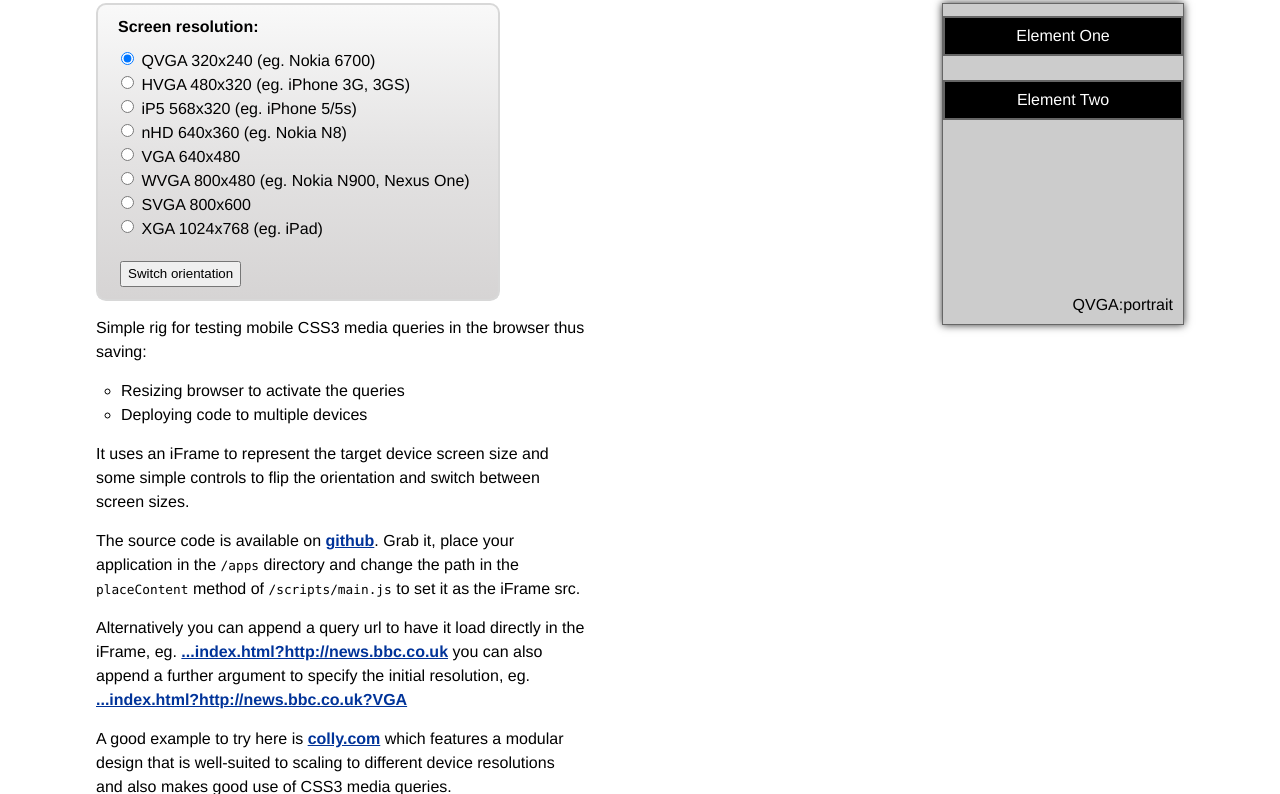
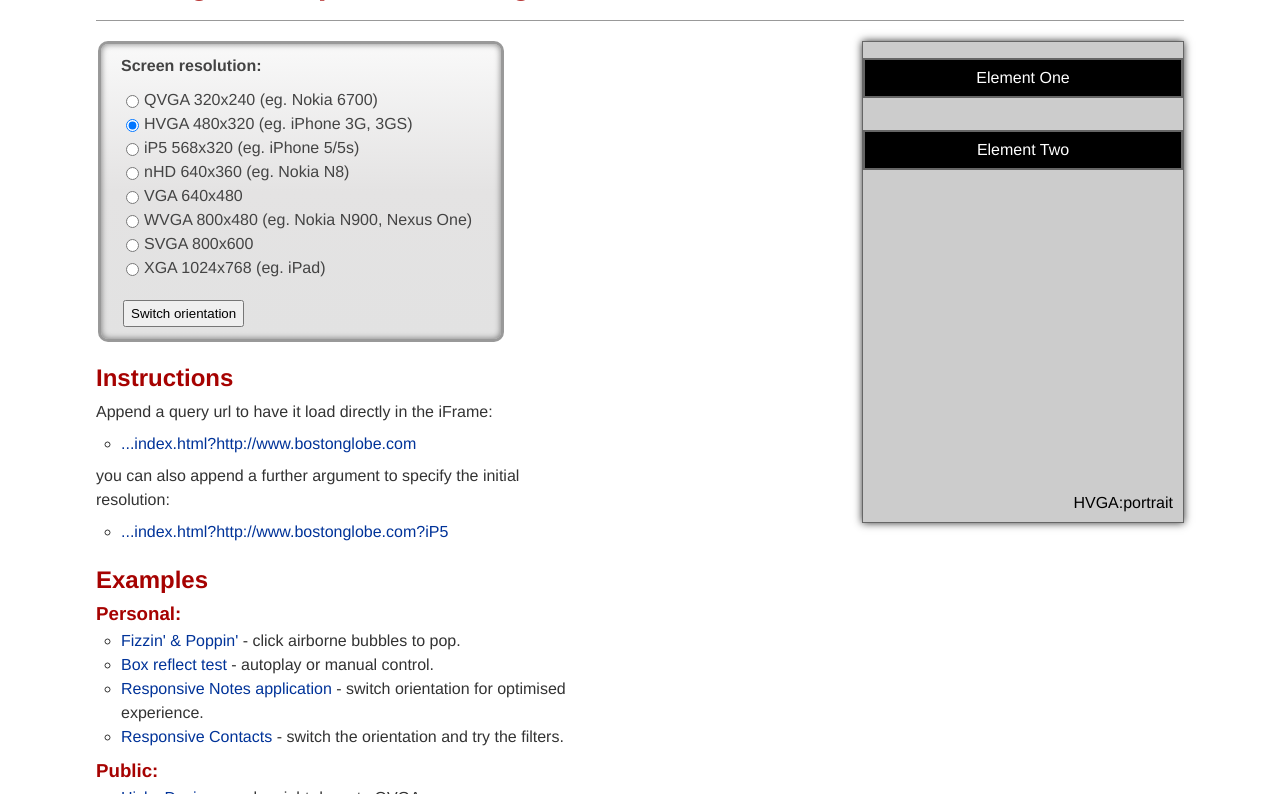
Before and after one commit to swervo/cssSandbox, a plain HTML site: page shell/index.html in a window 1280 px wide. Shown: the part 54-848 px from the top of the page. Drawn offline with Linux system fonts and the light colour scheme.

Commit message:
clean-up

```diff
--- a/common/domLib.js
+++ b/common/domLib.js
@@ -25,15 +25,6 @@
         }
     };
 
-    // adapted from http://snook.ca/archives/javascript/testing_for_a_v
-    domLib.objConverter = function (a) {
-        var o = {};
-        for(var i = 0; i < a.length; i++) {
-            o[a[i]] = "";
-        }
-        return o;
-    };
-
     aWindow.domLib = domLib;
 
 })(window);
--- a/common/styles/base.css
+++ b/common/styles/base.css
@@ -1,66 +1,91 @@
-html, body, div, span, iframe,
-h1, h2, h3, h4, h5, h6, p, blockquote, pre, code,
-img, small, strong, ol, ul, li,
-fieldset, form, label,
-footer, header {
+html, body, ul {
     margin:                 0;
     padding:                0;
 }
 
 html, body {
-    font:                   1em/1.5em Helvetica, sans-serif;
     height:                 100%;
 }
 
-h1 {
-    font-size:              1.7em;
-    font-weight:            normal;
+body {
+    font:                   1em/1.5em "Helvetica Neue", Arial, sans-serif;
+    color:                  #444;
+}
+
+header, h2, h3 {
+    color: #A60201;
+}
+
+header {
+    padding: 10px 0;
+    margin-bottom:          20px;
+    border-bottom:          1px solid #999;
+    font-size:              2em;
+    font-weight:            bold;
     line-height:            1.7em;
 }
 
-fieldset.screenRes {
-    background:             -webkit-gradient(linear, left top, left bottom, color-stop(0.0, #F9F9F9), color-stop(0.5, #E4E3E3), to(#D6D4D4));
-    background:             -moz-linear-gradient(top, #F9F9F9, #E4E3E3 50%, #D6D4D4);
-    background:             linear-gradient(to bottom, #F9F9F9, #E4E3E3 50%, #D6D4D4);
-    width:                  360px;
-    border:                 2px solid #D8D8D8;
-    -webkit-border-radius:  10px;
-    -moz-border-radius:     10px;
-    border-radius:          10px;
-    padding:                10px 20px 10px;
+h2 {
+    margin: 1em 0 0.4em;
 }
 
-fieldset > label:first-child {
+h3 {
+    margin: 0.5em 0 0.2em;
+}
+
+p {
+    margin: 0.5em 0;
+}
+
+.screenRes {
+    width:                  360px;
+    padding:                10px 20px;
+    box-shadow:             inset 0 0 6px rgba(0,0,0,0.5);
+    border:                 3px solid #999;
+    border-radius:          10px;
+    background:             -webkit-gradient(linear, left top, left bottom, color-stop(0.0, #F9F9F9), color-stop(0.5, #E4E3E3), to(#E2E2E2));
+    background:             -moz-linear-gradient(top, #F9F9F9, #E4E3E3 50%, #E2E2E2);
+    background:             linear-gradient(to bottom, #F9F9F9, #E4E3E3 50%, #E2E2E2);
+}
+
+.screenRes--title {
     display:                block;
     margin-bottom:          10px;
     font-size:              1em;
     font-weight:            bold;
 }
 
-fieldset button {
-    margin:                 20px 2px 2px;
-    padding:                3px 6px 4px;
+.screenRes input,
+.screenRes label,
+.screenRes--switch {
+    cursor:                 pointer;
 }
 
-fieldset input {
-    margin:                 3px;
-    vertical-align:         top;
+.screenRes input {
+    margin-right:           5px;
+    vertical-align:         text-bottom;
+}
+
+.screenRes--switch {
+    margin:                 20px 2px 2px;
+    padding:                4px 6px;
 }
 
 ul li {
     list-style:             circle;
-    margin:                 0 0 0 25px;
+    margin-left:            25px;
 }
 
 a {
     color:                  #039;
-    font-weight:            bold;
+    text-decoration:        none;
 }
 a:visited {
     color:                  #006;
 }
 a:hover {
-    color:                  #00f;
+    text-decoration:        underline;
+    background-color:       #EEE;
 }
 a:focus {
     outline:                #666 dotted 1px;
@@ -76,36 +101,20 @@ a:focus {
 
 .copy {
     width:                  45%;
-    padding-bottom:         35px;
+    padding-bottom:         80px;
+    color:                  #333;
 }
 
-.copy p {
-    margin:                 15px 0;
-}
-
-.copy code {
-    font:                   0.8em Monaco, Courier;
-}
-
-header {
-    display:                block;
-    border-bottom:          1px solid #999;
-    margin-bottom:          10px;
-}
 
 footer {
     position:               absolute;
     bottom:                 0;
-    padding:                5px 0;
+    width:                  100%;
     border-top:             1px solid #999;
-    height:                 30px;
-    width:                  100%;
-    line-height:            0.7em;
     font-size:              0.6em;
 }
 
 .copyright {
-    font-weight:            normal;
     float:                  right;
     text-align:             right;
 }
--- a/common/styles/screen.css
+++ b/common/styles/screen.css
@@ -2,18 +2,16 @@
    Adjusting the width demonstrates how the component scales to the available screen estate */
 
 .screenFrame {
-    overflow: auto;
+    box-shadow:             0 0 8px #333;
+    border:                 1px solid #666;
+    float:                  right;
+    overflow:               hidden;
 }
 
-.screen {
-    position:               absolute;
-    right:                  0;
-    top:                    57px;
-    border:                 1px solid #666;
-    overflow:               hidden;
-    -webkit-box-shadow:     0 0 8px #333;
-    -moz-box-shadow:        0 0 8px #333;
-    box-shadow:             0 0 8px #333;
+.deviceScreen {
+    height:                 100%;
+    width:                  100%;
+    border-width:           0;
 }
 
 /* QVGA */
@@ -51,7 +49,6 @@
     height:                 320px;
 }
 
-
 /* nHD - eg. Nokia N8 */
 
 .portrait.nHD {
@@ -88,7 +85,6 @@
     height:                 480px;
 }
 
-
 /* SVGA */
 
 .portrait.SVGA {
@@ -101,7 +97,6 @@
     height:                 600px;
 }
 
-
 /* XGA */
 
 .portrait.XGA {
--- a/shell/index.html
+++ b/shell/index.html
@@ -1,88 +1,95 @@
 <!DOCTYPE html>
 <html>
+    <meta charset="utf-8">
     <head>
-        <title>Test rig for mobile CSS3 media queries</title>
+        <title>Test rig for responsive design</title>
+        <link rel='shortcut icon' type='image/x-icon' href='../../images/favicons/favicon.ico'/>
         <link rel="stylesheet" href="../common/styles/style.css">
-        <script src="../common/domLib.js" type="text/javascript" charset="utf-8"></script>
-        <script src="scripts/main.js" type="text/javascript" charset="utf-8"></script>
-        <!-- // <script type="text/javascript">
-        //   var _gaq = _gaq || [];
-        //   _gaq.push(['_setAccount', 'UA-12491678-3']);
-        //   _gaq.push(['_trackPageview']);
-        //
-        //   (function() {
-        //     var ga = document.createElement('script'); ga.type = 'text/javascript'; ga.async = true;
-        //     ga.src = ('https:' == document.location.protocol ? 'https://ssl' : 'http://www') + '.google-analytics.com/ga.js';
-        //     var s = document.getElementsByTagName('script')[0]; s.parentNode.insertBefore(ga, s);
-        //   })();
-        // </script> -->
+        <script type="text/javascript">
+            var _gaq = _gaq || [];
+            _gaq.push(['_setAccount', 'UA-12491678-3']);
+            _gaq.push(['_trackPageview']);
+
+            (function() {
+            var ga = document.createElement('script'); ga.type = 'text/javascript'; ga.async = true;
+            ga.src = ('https:' == document.location.protocol ? 'https://ssl' : 'http://www') + '.google-analytics.com/ga.js';
+            var s = document.getElementsByTagName('script')[0]; s.parentNode.insertBefore(ga, s);
+            })();
+        </script>
     </head>
-
     <body>
         <div class="mainContent">
-            <header>
-                <h1>Test rig for mobile CSS3 media queries</h1>
-            </header>
+            <header>Test rig for responsive design</header>
+            <!-- This iFrame container is to constrain the component to a device screen size -->
+            <div id="screenFrame" class="screenFrame">
+                <iFrame id="deviceScreen" class="deviceScreen"></iFrame>
+            </div>
             <div class="controls">
                 <fieldset class="screenRes">
-                    <label>Screen resolution:</label>
-                    <input type="radio" value="QVGA" name="screenRes" id="QVGA" onClick="screenProportions.setScreenSize(this.value);" CHECKED>
-                    <label for="QVGA">QVGA 320x240 (eg. Nokia 6700)</label><br>
-                    <input type="radio" value="HVGA" name="screenRes" id="HVGA" onClick="screenProportions.setScreenSize(this.value);">
-                    <label for="HVGA">HVGA 480x320 (eg. iPhone 3G, 3GS)</label><br>
-                    <input type="radio" value="iP5" name="screenRes" id="iP5" onClick="screenProportions.setScreenSize(this.value);">
-                    <label for="iP5">iP5 568x320 (eg. iPhone 5/5s)</label><br>
-                    <input type="radio" value="nHD" name="screenRes" id="nHD" onClick="screenProportions.setScreenSize(this.value);">
-                    <label for="nHD">nHD 640x360 (eg. Nokia N8)</label><br>
-                    <input type="radio" value="VGA" name="screenRes" id="VGA" onClick="screenProportions.setScreenSize(this.value);">
-                    <label for="VGA">VGA 640x480</label><br>
-                    <input type="radio" value="WVGA" name="screenRes" id="WVGA" onClick="screenProportions.setScreenSize(this.value);">
-                    <label for="WVGA">WVGA 800x480 (eg. Nokia N900, Nexus One)</label><br>
-                    <input type="radio" value="SVGA" name="screenRes" id="SVGA" onClick="screenProportions.setScreenSize(this.value);">
-                    <label for="SVGA">SVGA 800x600</label><br>
-                    <input type="radio" value="XGA" name="screenRes" id="XGA" onClick="screenProportions.setScreenSize(this.value);">
-                    <label for="XGA">XGA 1024x768 (eg. iPad)</label><br>
-                    <button class="switch" id="orientation">Switch orientation</button>
+                    <span class="screenRes--title">Screen resolution:</span>
+                    <label><input type="radio" value="QVGA" id="QVGA" name="screenRes" onClick="screenProportions.setScreenSize(this.value);">QVGA 320x240 (eg. Nokia 6700)</label><br>
+                    <label><input type="radio" value="HVGA" id="HVGA" name="screenRes" onClick="screenProportions.setScreenSize(this.value);" CHECKED>HVGA 480x320 (eg. iPhone 3G, 3GS)</label><br>
+                    <label><input type="radio" value="iP5" id="iP5" name="screenRes" onClick="screenProportions.setScreenSize(this.value);">iP5 568x320 (eg. iPhone 5/5s)</label><br>
+                    <label><input type="radio" value="nHD" id="nHD" name="screenRes" onClick="screenProportions.setScreenSize(this.value);">nHD 640x360 (eg. Nokia N8)</label><br>
+                    <label><input type="radio" value="VGA" id="VGA" name="screenRes" onClick="screenProportions.setScreenSize(this.value);">VGA 640x480</label><br>
+                    <label><input type="radio" value="WVGA" id="WVGA" name="screenRes" onClick="screenProportions.setScreenSize(this.value);">WVGA 800x480 (eg. Nokia N900, Nexus One)</label><br>
+                    <label><input type="radio" value="SVGA" id="SVGA" name="screenRes" onClick="screenProportions.setScreenSize(this.value);">SVGA 800x600</label><br>
+                    <label><input type="radio" value="XGA" id="XGA" name="screenRes" onClick="screenProportions.setScreenSize(this.value);">XGA 1024x768 (eg. iPad)</label><br>
+                    <button class="screenRes--switch" id="orientation">Switch orientation</button>
                 </fieldset>
             </div>
 
-            <div id="copy" class="copy">
-                <p class="p">Simple rig for testing mobile CSS3 media queries in the browser thus saving:
+            <div class="copy">
+                <h2>Instructions</h2>
+                <p>Append a query url to have it load directly in the iFrame:</p>
+                <ul>
+                    <li><a href="http://www.papersnail.co.uk/sandbox/shell/index.html?http://www.bostonglobe.com/" title="Boston Globe at default HVGA">...index.html?http://www.bostonglobe.com</a>
+                    </li>
+                </ul>
+                <p>you can also append a further argument to specify the initial resolution:
+                <ul>
+                    <li><a href="http://www.papersnail.co.uk/sandbox/shell/index.html?http://www.bostonglobe.com?iP5" title="Boston Globe at iP5">...index.html?http://www.bostonglobe.com?iP5</a>
+                    </li>
+                </ul>
                 </p>
+                <h2>Examples</h2>
+                <h3>Personal:</h3>
                 <ul>
-                    <li>Resizing browser to activate the queries</li>
-                    <li>Deploying code to multiple devices</li>
+                    <li><a href="http://www.papersnail.co.uk/sandbox/shell/index.html?http://www.papersnail.co.uk/portfolio/fizzPop/?iP5">Fizzin' & Poppin'</a> - click airborne bubbles to pop.
+                    </li>
+                    <li><a href="http://www.papersnail.co.uk/sandbox/shell/index.html?http://www.papersnail.co.uk/portfolio/CSSReflections/?iP5">Box reflect test</a> - autoplay or manual control.
+                    </li>
+                    <li><a href="http://www.papersnail.co.uk/sandbox/shell/index.html?http://www.papersnail.co.uk/portfolio/rNotes/?iP5">Responsive Notes application</a> - switch orientation for optimised experience.
+                    </li>
+                    <li><a href="http://www.papersnail.co.uk/sandbox/shell/index.html?http://www.papersnail.co.uk/portfolio/rContacts/?iP5">Responsive Contacts</a> - switch the orientation and try the filters.
+                    </li>
                 </ul>
-                <p class="p">It uses an iFrame to represent the target device screen size and some simple controls to flip the orientation and switch between screen sizes.
-                </p>
-                <p class="p">The source code is available on <a href="http://github.com/swervoCode">github</a>. Grab it, place your application in the <code>/apps</code> directory and change the path in the <code>placeContent</code> method of <code>/scripts/main.js</code> to set it as the iFrame src.
-                </p>
-                <p class="p">Alternatively you can append a query url to have it load directly in the iFrame, eg. <a href="http://www.papersnail.co.uk/sandbox/shell/index.html?http://news.bbc.co.uk" title="BBC at default QVGA">...index.html?http://news.bbc.co.uk</a> you can also append a further argument to specify the initial resolution, eg. <a href="http://www.papersnail.co.uk/sandbox/shell/index.html?http://news.bbc.co.uk?VGA" title="BBC at VGA">...index.html?http://news.bbc.co.uk?VGA</a>
-                </p>
-                <p class="p">A good example to try here is <a href="http://www.papersnail.co.uk/sandbox/shell/index.html?http://www.colly.com/?HVGA" title="colly.com at HVGA">colly.com</a> which features a modular design that is well-suited to scaling to different device resolutions and also makes good use of CSS3 media queries.
-                </p>
-                <p class="p">Another excellent example is <a href="http://www.papersnail.co.uk/sandbox/shell/index.html?http://hicksdesign.co.uk/?VGA" title="Hicks Design at VGA">Hicks Design</a> which has a really nice fluid layout that scales right down to QVGA.
-                </p>
-                <p class="p">Obviously <a href="apps/demoApp/index.html" target="_blank">applications</a> being developed can be run directly in the browser as well. The test rig just allows easy verification of CSS across different device screen sizes and orientations.
-                </p>
+
+                <h3>Public:</h3>
+                <ul>
+                    <li><a href="http://www.papersnail.co.uk/sandbox/shell/index.html?http://hicksdesign.co.uk/?QVGA" title="Hicks Design at QVGA">Hicks Design</a> - scales right down to QVGA
+                    </li>
+                    <li><a href="http://www.papersnail.co.uk/sandbox/shell/index.html?http://getbootstrap.com/?VGA" title="Bootstrap at VGA">Bootstrap</a> - popular framework for mobile first web projects
+                    </li>
+                    <li><a href="http://www.papersnail.co.uk/sandbox/shell/index.html?http://goldengridsystem.com/?WVGA" title="Golden Grid system at WVGA">Golden Grid System</a> - lightweight folding grid approach to responsive design
+                    </li>
+                </ul>
             </div>
 
             <footer>
-                <span id="date">
+                <span>
                     Dominic Butler - 30th January 2011
                 </span>
-                <span id="twitter">- <a href="http://twitter.com/swervo">twitter</a></span>
-                <span id="tumblr">- <a href="http://swervo.tumblr.com/">tumblr</a></span>
-                <span id="github">- <a href="http://github.com/swervo">github</a></span>
-                <div class="copyright">This work is released according to the terms of the <a rel="license" href="http://unlicense.org/">Unlicense.</a>.
+                <span>- <a href="http://twitter.com/swervo">twitter</a></span>
+                <span>- <a href="http://swervo.tumblr.com/">tumblr</a></span>
+                <span>- <a href="http://github.com/swervo">github</a></span>
+                <span>- <a href="https://www.linkedin.com/in/swervo">linkedIn</a></span>
+                <div class="copyright">This work is released according to the terms of the <a rel="license" href="http://unlicense.org/">Unlicense.</a>
                 </div>
             </footer>
 
-            <!-- This iFrame container is to constrain the component to a device screen size -->
-            <div id="screenFrame" class="screenFrame">
-                <iFrame id="deviceScreen" class="screen"></iFrame>
-            </div>
         </div>
-
     </body>
+    <script src="../common/domLib.js" type="text/javascript" charset="utf-8"></script>
+    <script src="scripts/main.js" type="text/javascript" charset="utf-8"></script>
 </html>
--- a/shell/scripts/main.js
+++ b/shell/scripts/main.js
@@ -5,13 +5,12 @@
 var screenProportions = {
 
     init: function() {
-        this.resolutions = domLib.objConverter(
-            ["QVGA", "HVGA", "iP5", "nHD", "VGA", "WVGA", "SVGA", "XGA"]
-        );
+        this.resolutions = ["QVGA", "HVGA", "iP5", "nHD", "VGA", "WVGA", "SVGA", "XGA"];
+        this.screenFrame = domLib.byId("screenFrame");
         this.deviceScreen = domLib.byId("deviceScreen");
         this.connectUp();
         this.orientation = "portrait";
-        this.setScreenSize("QVGA");
+        this.setScreenSize("HVGA");
         this.placeContent();
     },
 
@@ -34,7 +33,7 @@ var screenProportions = {
         if (this.urlArgs[1]) {
             this.deviceScreen.src = this.urlArgs[1];
             // check the other argument is on the list
-            if( this.urlArgs[2] in this.resolutions ) {
+            if (this.urlArgs[2] && this.resolutions.indexOf(this.urlArgs[2])) {
                 this.setScreenSize(this.urlArgs[2]);
                 domLib.byId(this.urlArgs[2]).checked = true;
             }
@@ -49,7 +48,7 @@ var screenProportions = {
     },
 
     updateDeviceClasses: function() {
-        this.deviceScreen.className = "screen" + " " + this.orientation + " " + this.screenSize;
+        this.screenFrame.className = "screenFrame" + " " + this.orientation + " " + this.screenSize;
         this.deviceScreen.contentWindow.postMessage(
             "frameResize",
             "http://www.papersnail.co.uk"
```
Also changed, not shown: 1 other file.
